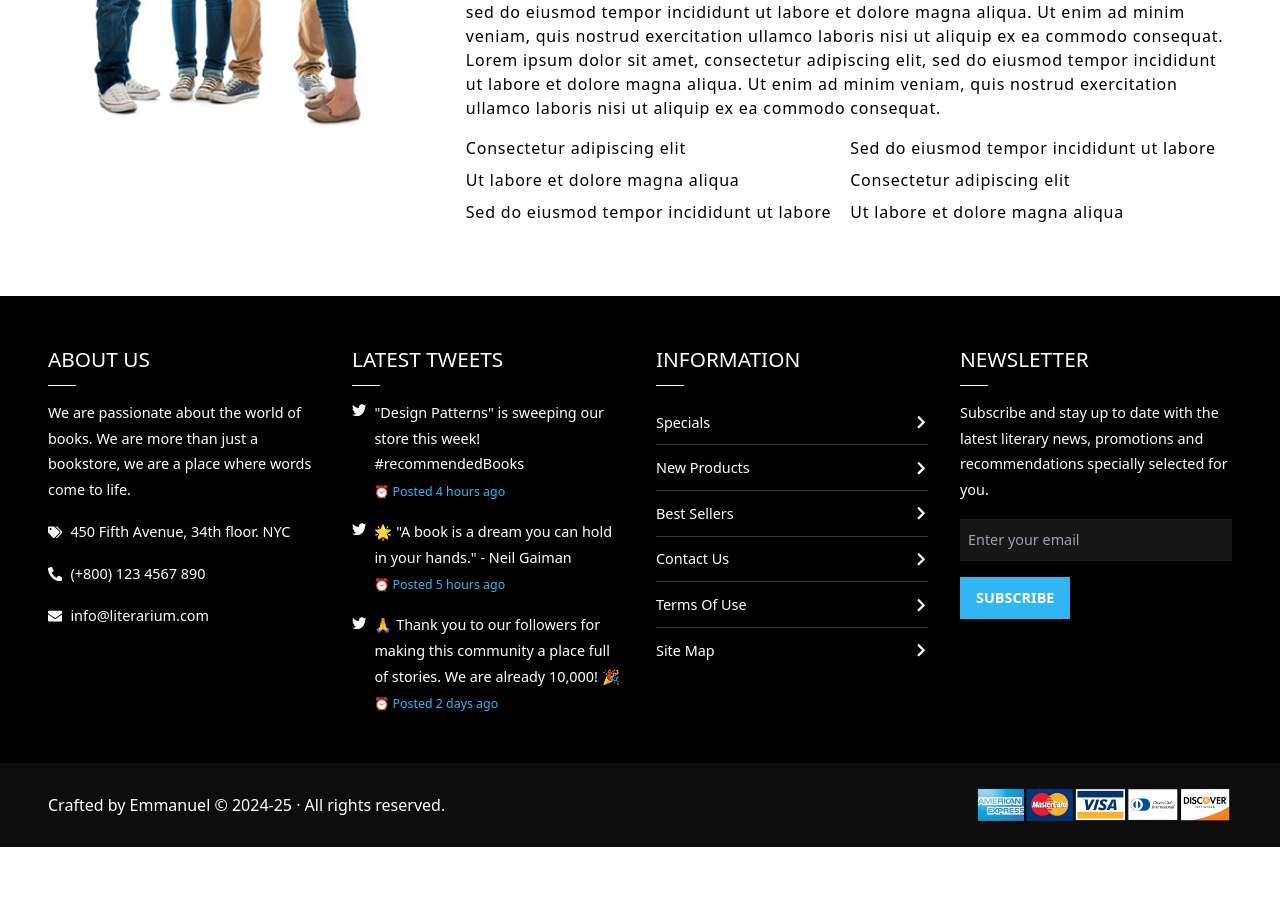
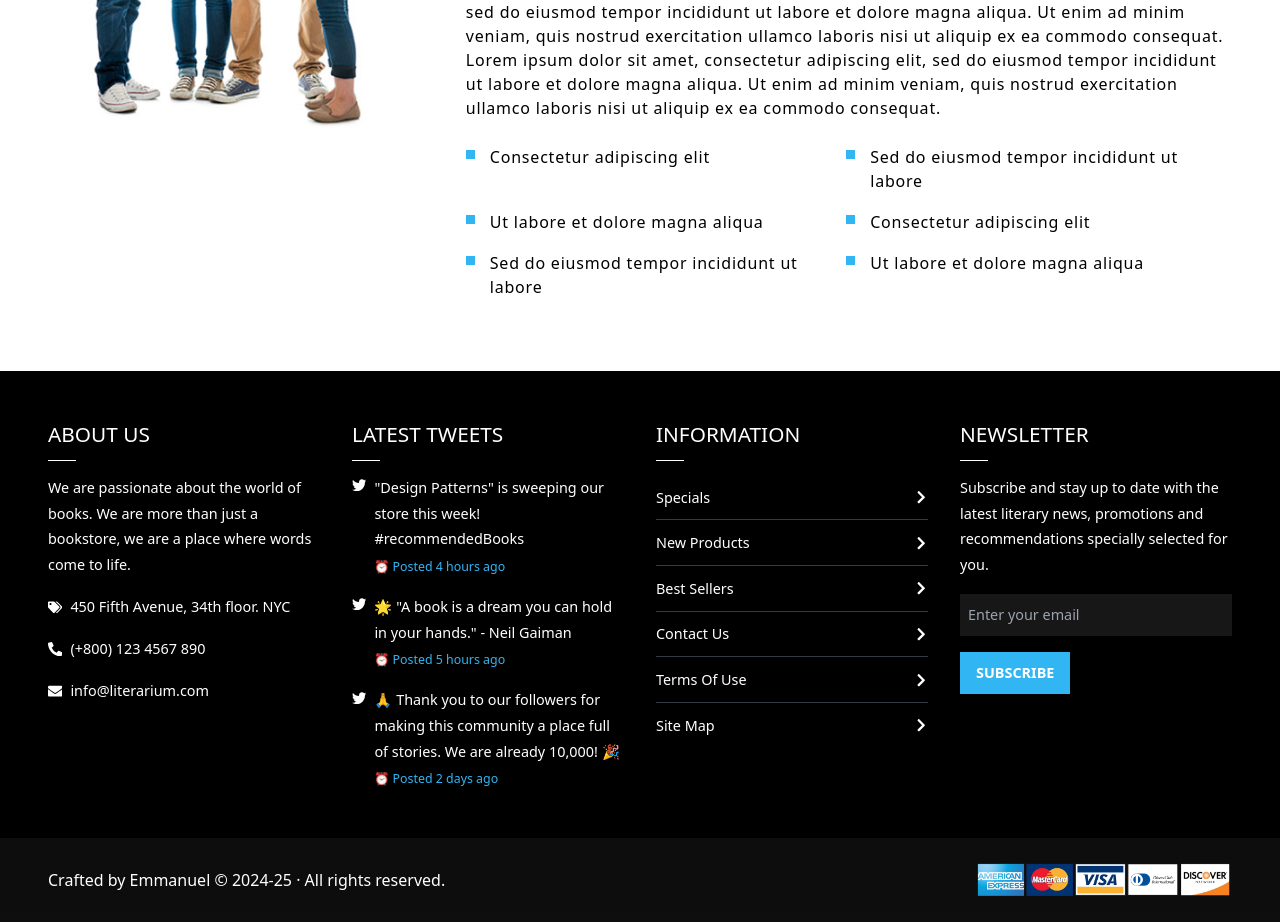
Before and after one commit to emmanuel-cruz-dev/literarium, a React (Vite) app: page /about in a window 1280 px wide. Shown: the part 1120-2042 px from the top of the page. Before the commit the page ends 1967 px from the top, so only its background shows below. Built offline with nearby package versions, Linux system fonts and the light colour scheme.

Commit message:
vinietas y estilos en welcome ul

```diff
--- a/src/components/routes/about/AboutWelcome.tsx
+++ b/src/components/routes/about/AboutWelcome.tsx
@@ -44,7 +44,7 @@ const AboutWelcome = () => {
             exercitation ullamco laboris nisi ut aliquip ex ea commodo
             consequat.
           </p>
-          <ul className="w-full grid grid-cols-1 lg:grid-cols-2 gap-2">
+          <ul className="welcome__custom-list w-full grid grid-cols-1 lg:grid-cols-2 gap-x-6 gap-y-2">
             <li>Consectetur adipiscing elit</li>
             <li>Sed do eiusmod tempor incididunt ut labore</li>
             <li>Ut labore et dolore magna aliqua</li>
--- a/src/styles/pages.css
+++ b/src/styles/pages.css
@@ -14,3 +14,17 @@
 /***************************************
  *            Fin: About              *
  ***************************************/
+
+/***************************************
+ *            Inicio: Contact          *
+ ***************************************/
+
+.welcome__custom-list {
+  list-style-type: square; /* Cambia la forma de la viñeta */
+  padding-left: 1.5rem;
+}
+
+.welcome__custom-list li::marker {
+  color: var(--accent-color); /* Cambia el color de las viñetas */
+  font-size: 1.5rem; /* Cambia el tamaño de las viñetas */
+}
```
